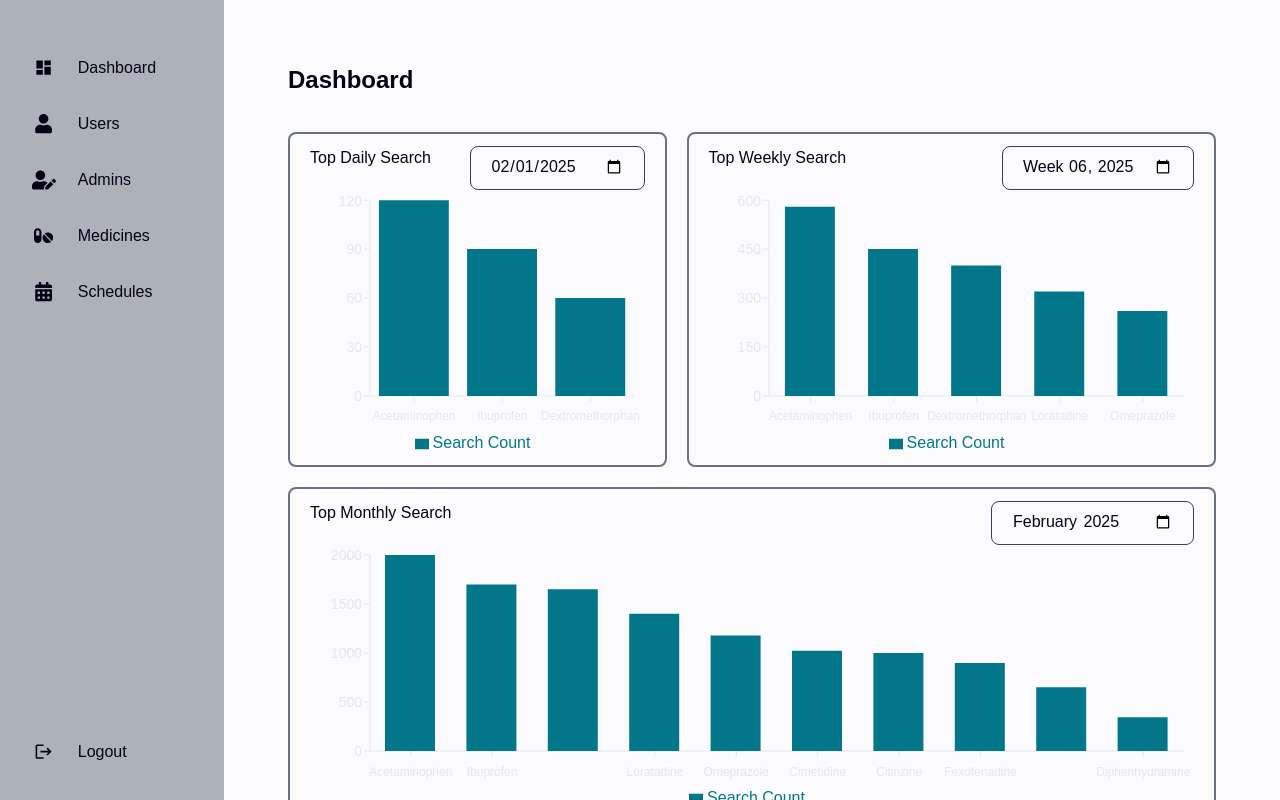
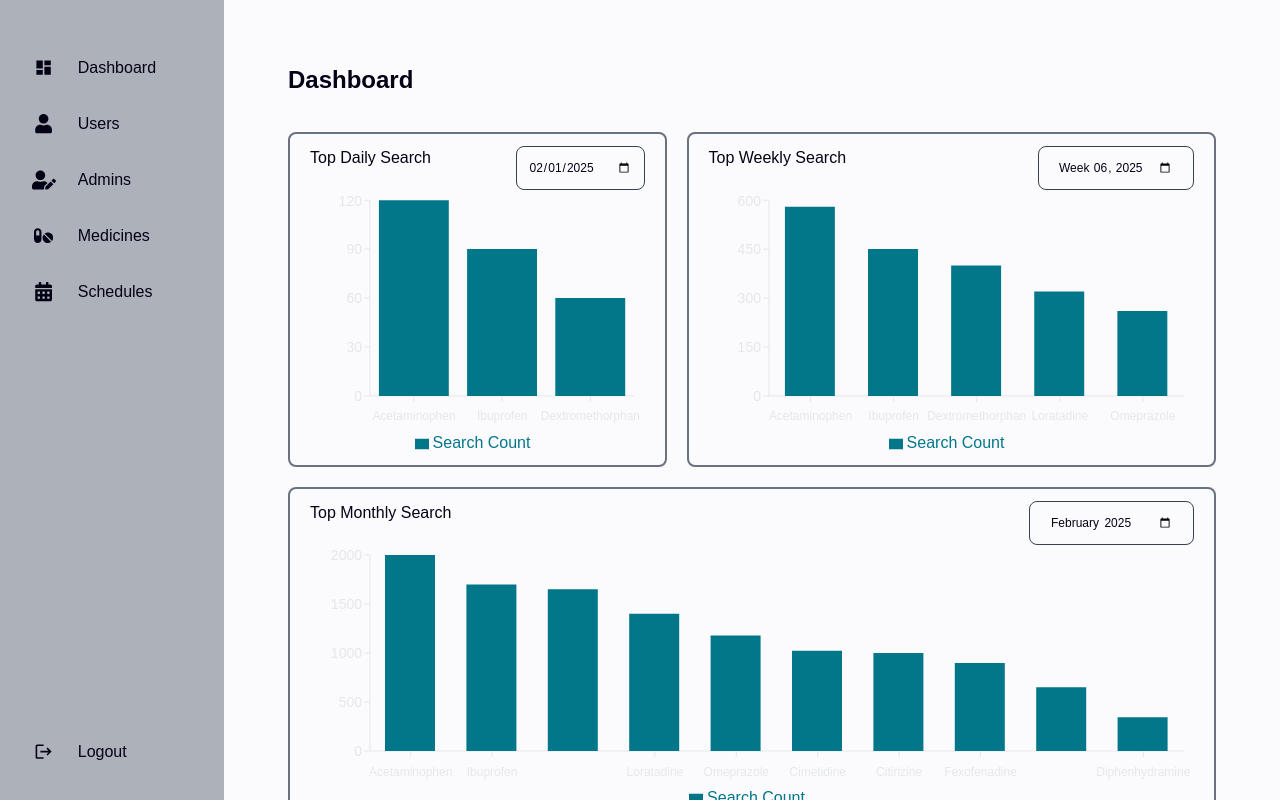
Before and after one commit to erbeeen/medtalk-web-app, a React (Vite) app in the folder frontend/: page / in a window 1280 px wide. Built offline with nearby package versions, Linux system fonts and the light colour scheme; no server answers; a web font is replaced by a local one.

Commit message:
frontend(dashboard): make date text smaller

```diff
--- a/frontend/src/components/Dashboard.tsx
+++ b/frontend/src/components/Dashboard.tsx
@@ -53,14 +53,13 @@ export default function Dashboard() {
         <div className="chart-container min-h-[300] w-5/12 min-w-[350px] dark:bg-dark rounded-lg flex flex-col items-center justify-center">
           <div className="w-full flex justify-between">
             <h1 className="chart-label">Top Daily Search</h1>
-            <div className="border border-gray-700 rounded-lg">
+            <div className="flex justify-center items-center text-xs border border-gray-700 rounded-lg">
               <input
                 type="date"
                 id="day-date"
                 name="day-date"
-                className="w-full px-5 py-2 outline-none m-0"
+                className="w-full px-3 py-1 outline-none m-0"
                 value={"2025-02-01"}
-                onChange={(e) => console.log("e.target.value: ", e.target.value)}
               />
             </div>
           </div>
@@ -103,14 +102,13 @@ export default function Dashboard() {
         <div className="chart-container min-h-[300] w-7/12 min-w-[350px] dark:bg-dark rounded-lg flex flex-col items-center justify-center">
           <div className="w-full flex justify-between">
             <h1 className="chart-label">Top Weekly Search</h1>
-            <div className="border border-gray-700 rounded-lg">
+            <div className="flex justify-center items-center text-xs border border-gray-700 rounded-lg">
               <input
                 type="week"
                 id="week-date"
                 name="week-date"
                 className="w-full px-5 py-2 outline-none m-0"
                 value={"2025-W06"}
-                onChange={(e) => console.log("e.target.value: ", e.target.value)}
               />
             </div>
           </div>
@@ -153,14 +151,13 @@ export default function Dashboard() {
       <div className="chart-container min-h-[300] w-full min-w-[350px] dark:bg-dark rounded-lg flex flex-col items-center justify-center">
         <div className="w-full flex justify-between">
           <h1 className="chart-label">Top Monthly Search</h1>
-          <div className="border border-gray-700 rounded-lg">
+          <div className="flex justify-center items-center text-xs border border-gray-700 rounded-lg">
             <input
               type="month"
               id="month-date"
               name="month-date"
               className="w-full px-5 py-2 outline-none m-0"
               value={"2025-02"}
-              onChange={(e) => console.log("e.target.value: ", e.target.value)}
             />
           </div>
         </div>
```
